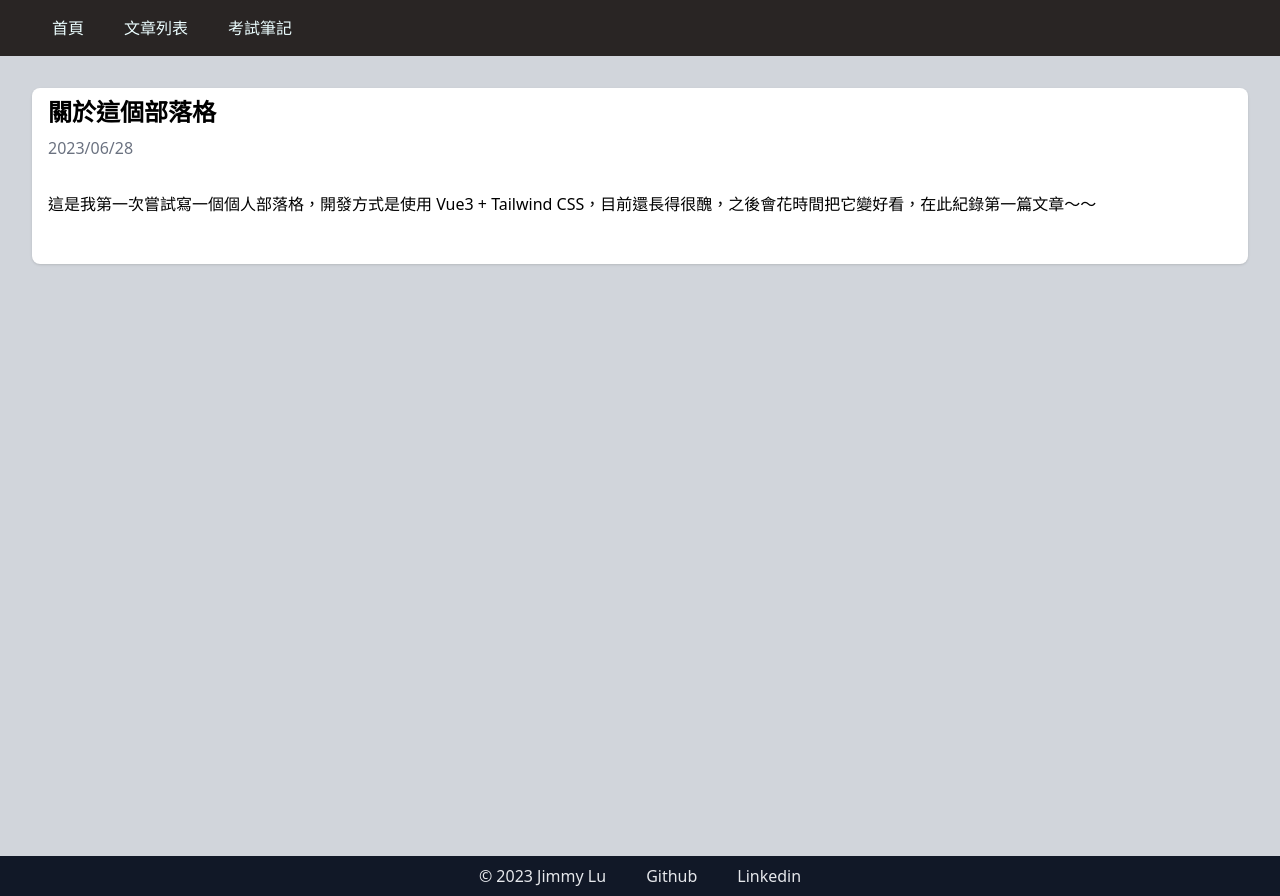
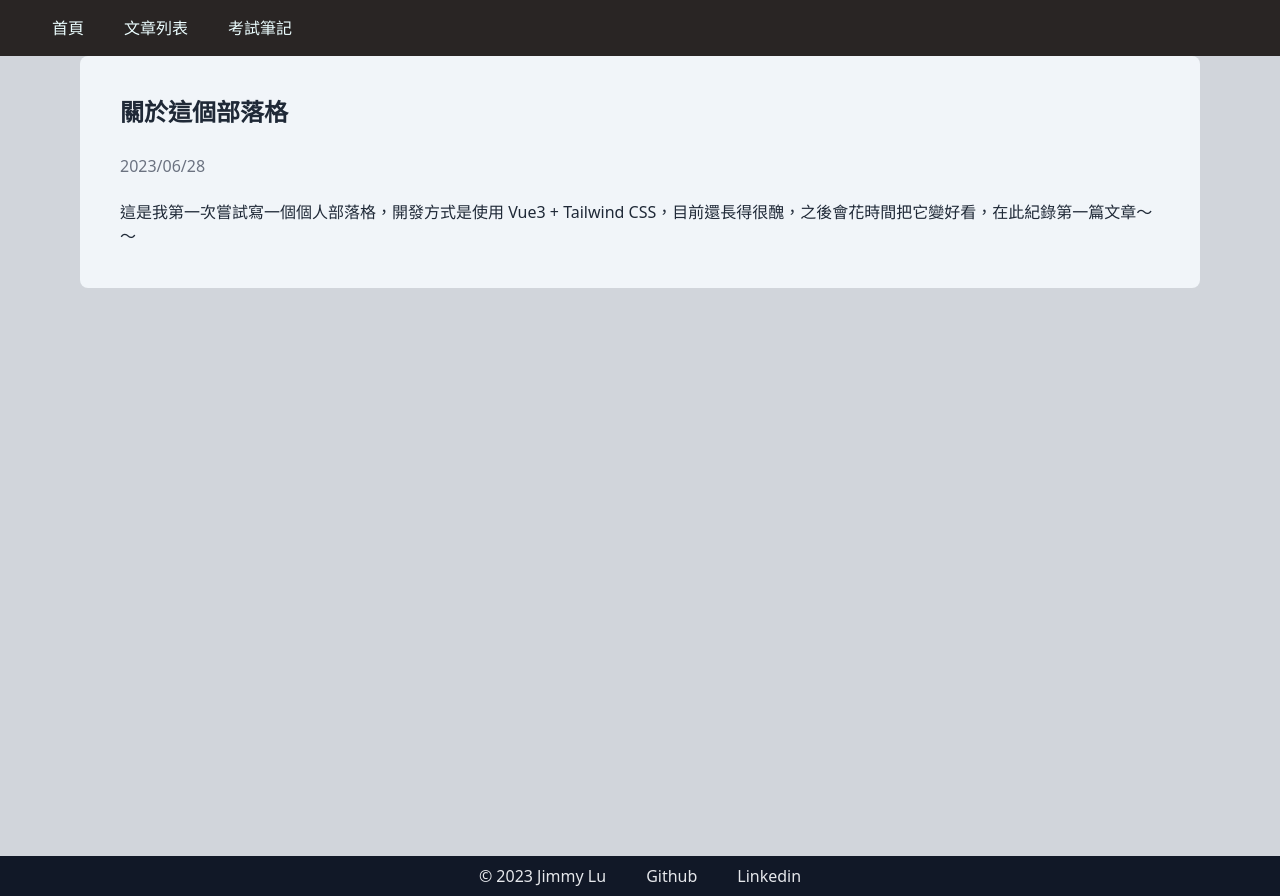
Before and after one commit to Jimmyluluu/PersonalBlog, a Vue app: page /aboutthisblog in a window 1280 px wide. Built offline with nearby package versions, Linux system fonts and the light colour scheme.

Commit message:
add daisy UI and typography

```diff
--- a/package.json
+++ b/package.json
@@ -20,8 +20,10 @@
     "vue-router": "^4.2.2"
   },
   "devDependencies": {
+    "@tailwindcss/typography": "^0.5.9",
     "@vitejs/plugin-vue": "^4.1.0",
     "autoprefixer": "^10.4.14",
+    "daisyui": "^3.1.7",
     "postcss": "^8.4.23",
     "prettier": "^2.8.8",
     "tailwindcss": "^3.3.2",
--- a/src/pages/AboutThisBlog.vue
+++ b/src/pages/AboutThisBlog.vue
@@ -1,21 +1,12 @@
 <template>
-  <div class="bg-auto">
-    <div class="row">
-      <div class="mx-auto py-4"></div>
-      <div class="flex flex-col gap-5">
-        <section v-for="post in posts" class="px-4 sm:px-6 lg:px-8">
-          <article class="bg-white shadow overflow-hidden rounded-lg pb-8">
-            <div class="px-2 py-2 sm:px-4">
-              <h2 class="text-2xl font-bold mb-2">{{ post.title }}</h2>
-              <p class="text-s text-gray-500 mb-2">
-                {{ post.date }}
-              </p>
-            </div>
-            <div class="px-2 py-2 sm:p-4">
-              <p class="text-base">{{ post.content }}</p>
-            </div>
-          </article>
-        </section>
+  <div class="bg-auto px-10">
+    <div class="px-10">
+      <div class="bg-slate-100 rounded-lg flex justify-center px-100 py-10">
+        <article class="prose max-w-none justify-center px-10">
+          <h2 class="text-gray-800 font-bold">{{ posts.title }}</h2>
+          <p class="text-s text-gray-500">{{ posts.date }}</p>
+          <p class="text-base text-gray-800">{{ posts.content }}</p>
+        </article>
       </div>
     </div>
   </div>
@@ -23,12 +14,10 @@
 
 <script setup>
 import { ref } from "vue";
-const posts = ref([
-  {
-    title: "關於這個部落格",
-    date: "2023/06/28",
-    content:
-      "這是我第一次嘗試寫一個個人部落格，開發方式是使用 Vue3 + Tailwind CSS，目前還長得很醜，之後會花時間把它變好看，在此紀錄第一篇文章～～",
-  },
-]);
+const posts = ref({
+  title: "關於這個部落格",
+  date: "2023/06/28",
+  content:
+    "這是我第一次嘗試寫一個個人部落格，開發方式是使用 Vue3 + Tailwind CSS，目前還長得很醜，之後會花時間把它變好看，在此紀錄第一篇文章～～",
+});
 </script>
--- a/src/pages/ExamPage.vue
+++ b/src/pages/ExamPage.vue
@@ -1,6 +1,6 @@
 <template>
   <div>
-    <h1>hello world</h1>
+    <button class="btn btn-primary">Button</button>
   </div>
 </template>
 
--- a/src/pages/ListPage.vue
+++ b/src/pages/ListPage.vue
@@ -1,18 +1,22 @@
 <template>
   <div class="bg-auto">
     <div class="row">
-      <div class="mx-auto py-4"></div>
-      <div class="flex flex-col gap-5">
+      <div class="mx-auto py-1"></div>
+      <div class="flex flex-col gap-5 py-5">
         <section v-for="post in posts" class="px-4 sm:px-6 lg:px-8">
-          <article class="bg-white shadow overflow-hidden rounded-lg pb-8">
+          <article
+            class="bg-slate-100 py-3 shadow overflow-hidden rounded-lg pb-8"
+          >
             <div class="px-2 py-2 sm:px-4">
-              <h2 class="text-2xl font-bold mb-2">{{ post.title }}</h2>
+              <h2 class="text-2xl text-gray-800 font-bold mb-2">
+                {{ post.title }}
+              </h2>
               <p class="text-s text-gray-500 mb-2">
                 {{ post.date }}
               </p>
             </div>
             <div class="px-2 py-2 sm:p-4">
-              <p class="text-base">{{ post.content }}</p>
+              <p class="text-base text-gray-800">{{ post.content }}</p>
               <router-link
                 class="text-blue-300 font-bold hover:underline"
                 to="/aboutthisblog"
--- a/tailwind.config.cjs
+++ b/tailwind.config.cjs
@@ -4,5 +4,5 @@ module.exports = {
   theme: {
     extend: {},
   },
-  plugins: [],
+  plugins: [require("daisyui"), require("@tailwindcss/typography")],
 };
```
Also changed, not shown: 1 other file (tests, documents, lock files or other folders).
